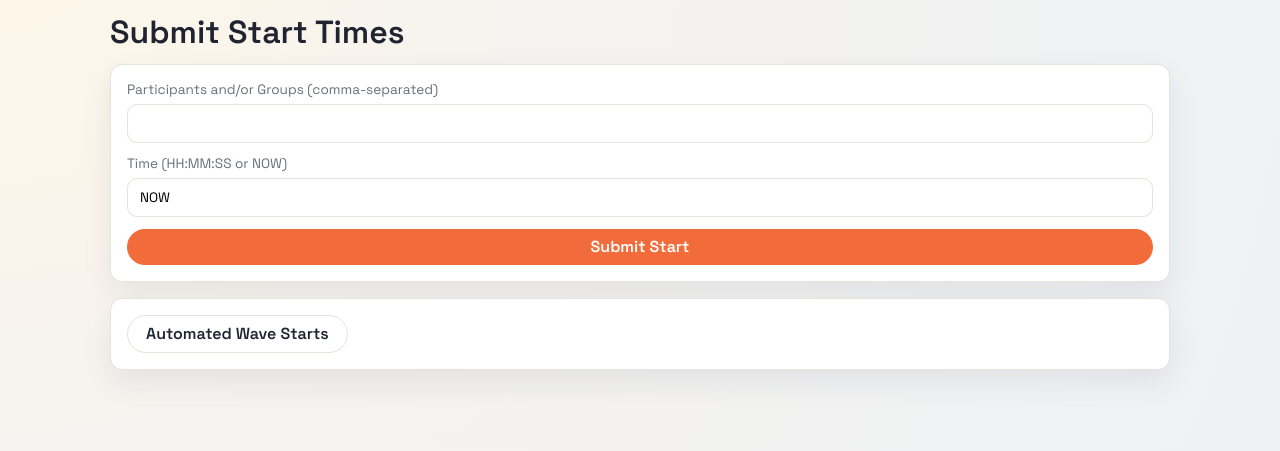
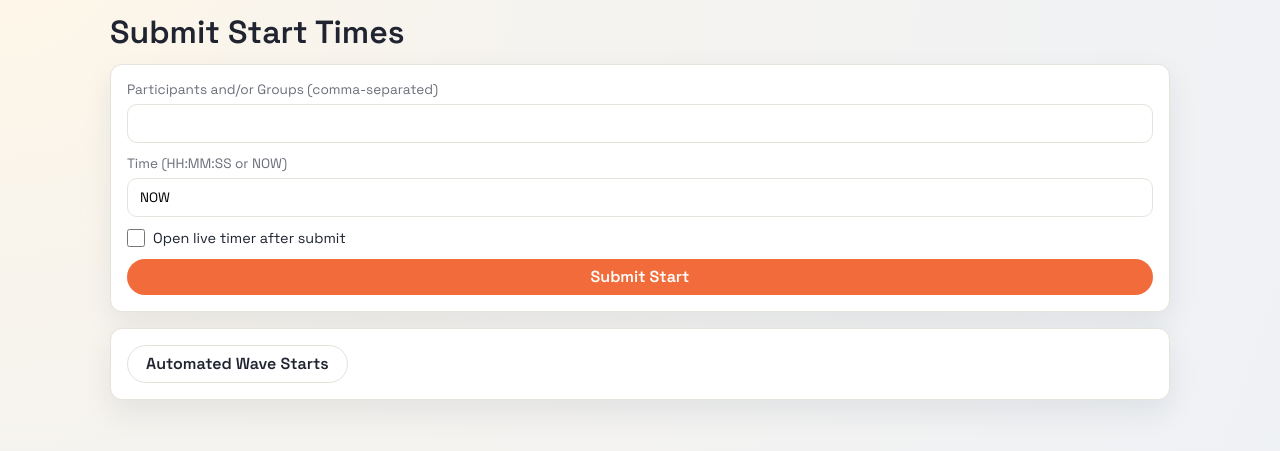
Before and after one commit to JeroenBertels/glh-timer, a FastAPI app: template app/templates/submit_start.html in a window 1280 px wide. Shown: the part 71-522 px from the top of the page. Run offline with FastAPI, Linux system fonts and the light colour scheme; the template is opened without the code that fills it, so the values that code supplies are empty.

Commit message:
Possibility to open live timer after start time event has been created.

```diff
--- a/app/main.py
+++ b/app/main.py
@@ -1277,7 +1277,11 @@ def race_part_results(
 
 @app.get("/race/{race_id}/part/{race_part_id}/timer", response_class=HTMLResponse)
 def show_timer_page(
-    request: Request, race_id: str, race_part_id: str, db: Session = Depends(get_db)
+    request: Request,
+    race_id: str,
+    race_part_id: str,
+    event_id: int | None = Query(None),
+    db: Session = Depends(get_db),
 ):
     require_organiser(request, race_id)
     race = db.get(Race, race_id)
@@ -1336,6 +1340,10 @@ def show_timer_page(
         )
 
     selected_event_id = start_events[0]["id"] if start_events else None
+    if event_id is not None:
+        matching_event = next((item for item in start_events if item["id"] == event_id), None)
+        if matching_event:
+            selected_event_id = event_id
     return templates.TemplateResponse(
         "show_timer.html",
         {
@@ -1806,6 +1814,7 @@ def submit_start(
     race_part_id: str,
     targets: str = Form(...),
     time_value: str = Form(...),
+    auto_show_timer: bool = Form(False),
     db: Session = Depends(get_db),
 ):
     require_organiser(request, race_id)
@@ -1821,9 +1830,10 @@ def submit_start(
         raise HTTPException(status_code=404)
     server_now = datetime.now(tz=race_timezone(race))
     start_dt = parse_time_field(time_value, race, server_now)
+    latest_created_event: TimingEvent | None = None
     for token in parse_target_list(targets):
         if token.isdigit():
-            create_timing_event(
+            latest_created_event = create_timing_event(
                 db,
                 race,
                 race_part_id,
@@ -1835,7 +1845,7 @@ def submit_start(
                 end_time=None,
             )
         else:
-            create_timing_event(
+            latest_created_event = create_timing_event(
                 db,
                 race,
                 race_part_id,
@@ -1847,9 +1857,19 @@ def submit_start(
                 end_time=None,
             )
     db.commit()
-    return RedirectResponse(
-        f"/race/{race_id}/part/{race_part_id}/submit-start", status_code=303
-    )
+    redirect_url = f"/race/{race_id}/part/{race_part_id}/submit-start"
+    if auto_show_timer:
+        redirect_url = f"/race/{race_id}/part/{race_part_id}/timer"
+        if latest_created_event and latest_created_event.id is not None:
+            redirect_url = f"{redirect_url}?event_id={latest_created_event.id}"
+    if wants_json_response(request):
+        return JSONResponse(
+            {
+                "ok": True,
+                "redirect_url": redirect_url if auto_show_timer else None,
+            }
+        )
+    return RedirectResponse(redirect_url, status_code=303)
 
 
 @app.get("/race/{race_id}/part/{race_part_id}/submit-start/wave", response_class=HTMLResponse)
--- a/app/static/css/styles.css
+++ b/app/static/css/styles.css
@@ -202,6 +202,23 @@ button.danger {
   color: var(--muted);
 }
 
+.checkbox-row {
+  display: flex;
+  align-items: center;
+  gap: 8px;
+  color: var(--ink);
+  font-size: 0.9rem;
+}
+
+.checkbox-row input[type="checkbox"] {
+  width: 18px;
+  height: 18px;
+  margin: 0;
+  padding: 0;
+  border-radius: 4px;
+  accent-color: var(--accent);
+}
+
 .wave-live-timer {
   font-family: "Space Grotesk", "Trebuchet MS", sans-serif;
   font-size: clamp(2rem, 8vw, 4.5rem);
--- a/app/templates/submit_start.html
+++ b/app/templates/submit_start.html
@@ -2,7 +2,7 @@
 {% block content %}
 <h1>Submit Start Times</h1>
 <div class="card">
-  <form method="post" action="/race/{{ race.race_id }}/part/{{ race_part_id }}/submit-start" data-async-submit="true" data-offline-queue="true" data-reset-on-success="true">
+  <form id="submit-start-form" method="post" action="/race/{{ race.race_id }}/part/{{ race_part_id }}/submit-start" data-async-submit="true" data-offline-queue="true" data-reset-on-success="true" data-expect-json="true">
     <label>
       Participants and/or Groups (comma-separated)
       <input type="text" name="targets" required />
@@ -11,6 +11,10 @@
       Time (HH:MM:SS or NOW)
       <input type="text" name="time_value" value="NOW" required />
     </label>
+    <label class="checkbox-row">
+      <input type="checkbox" name="auto_show_timer" value="true" />
+      Open live timer after submit
+    </label>
     <button type="submit">Submit Start</button>
   </form>
 </div>
@@ -18,3 +22,17 @@
   <a class="button ghost" href="/race/{{ race.race_id }}/part/{{ race_part_id }}/submit-start/wave">Automated Wave Starts</a>
 </div>
 {% endblock %}
+
+{% block scripts %}
+<script>
+  const submitStartForm = document.getElementById('submit-start-form');
+  if (submitStartForm) {
+    submitStartForm.addEventListener('async-form-success', (event) => {
+      const payload = event.detail && event.detail.data ? event.detail.data : null;
+      if (payload && payload.redirect_url) {
+        window.location.assign(payload.redirect_url);
+      }
+    });
+  }
+</script>
+{% endblock %}
```
